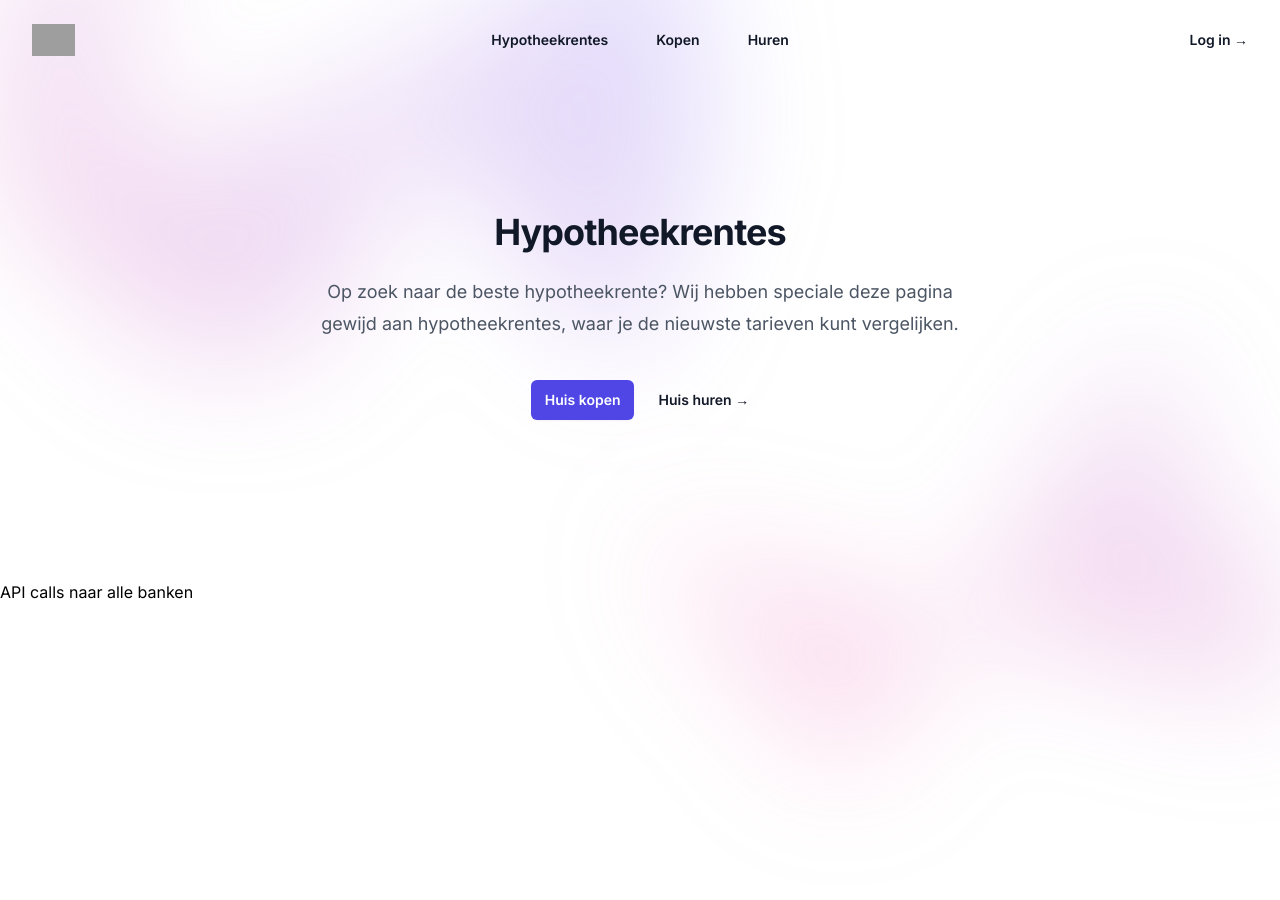
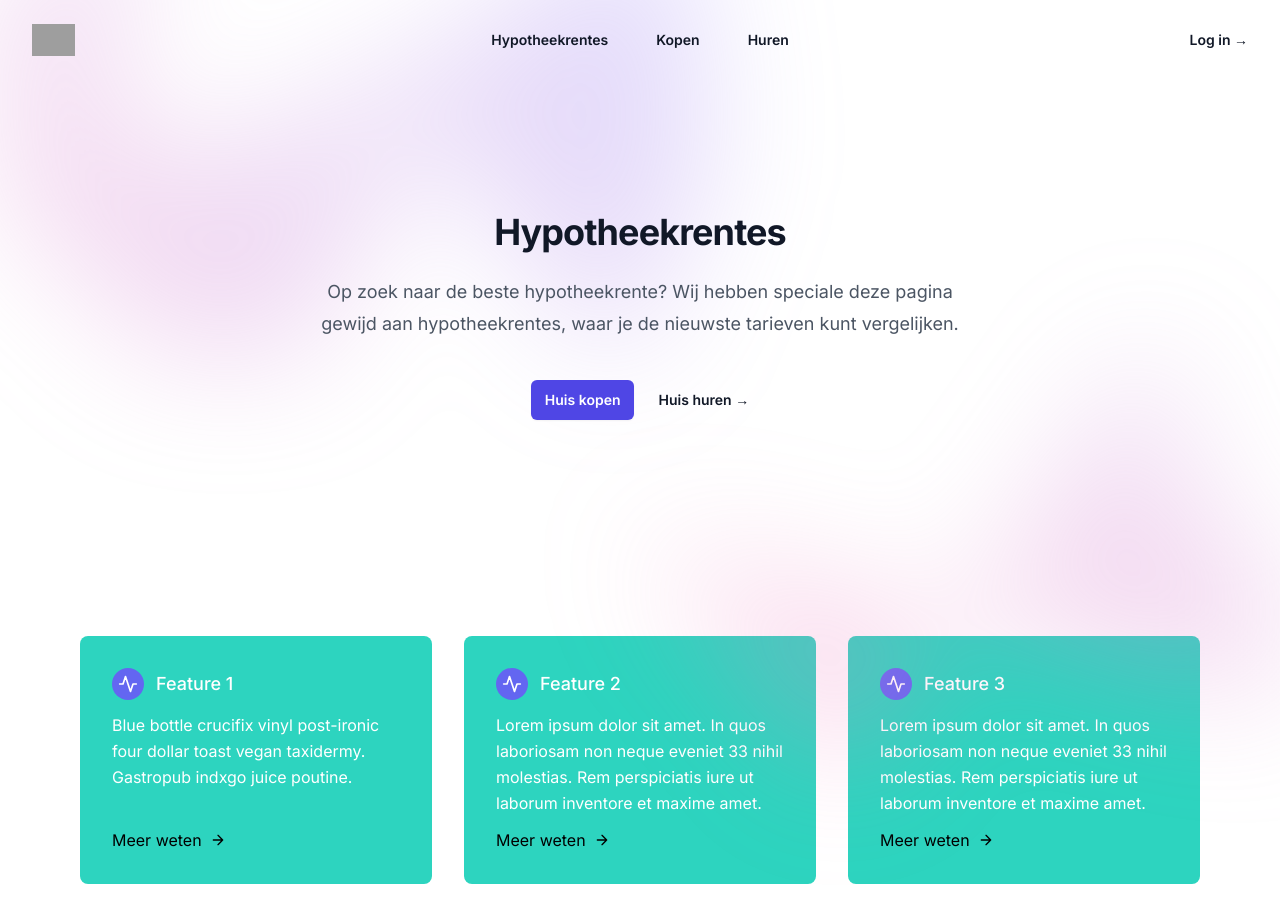
Before and after one commit to larsdeklijne/HuizenMarktData, a Next.js app: page /hypotheekrentes in a window 1280 px wide. Before the commit the page ends 800 px from the top, so only its background shows below. Built offline with nearby package versions, Linux system fonts and the light colour scheme; grey boxes are pictures that could not be loaded.

Commit message:
created component cardGrid

```diff
--- a/app/hypotheekrentes/page.tsx
+++ b/app/hypotheekrentes/page.tsx
@@ -1,3 +1,4 @@
+import CardGrid from "@/components/CardGrid"
 import Navbar from "@/components/Navbar"
 import PageIntro from "@/components/PageIntro"
 
@@ -7,6 +8,7 @@
       <PageIntro title="Hypotheekrentes" button1="Huis kopen" button2="Huis huren"
       href1="/kopen" href2="/huren"
       description="Op zoek naar de beste hypotheekrente? Wij hebben speciale deze pagina gewijd aan hypotheekrentes, waar je de nieuwste tarieven kunt vergelijken."></PageIntro>
+      <CardGrid></CardGrid>
     </div>
   )
 }
--- /dev/null
+++ b/components/CardGrid.tsx
@@ -0,0 +1,46 @@
+import React from 'react'
+
+const cards = [
+    { title: 'Feature 1', description: 'Blue bottle crucifix vinyl post-ironic four dollar toast vegan taxidermy. Gastropub indxgo juice poutine.'},
+    { title: 'Feature 2', description: 'Lorem ipsum dolor sit amet. In quos laboriosam non neque eveniet 33 nihil molestias. Rem perspiciatis iure ut laborum inventore et maxime amet.' },
+    { title: 'Feature 3', description: 'Lorem ipsum dolor sit amet. In quos laboriosam non neque eveniet 33 nihil molestias. Rem perspiciatis iure ut laborum inventore et maxime amet.'},
+  ]
+
+const CardGrid = () => {
+  return (
+    <div className="flex flex-wrap justify-center mt-10">
+
+        {cards.map((card) => (
+            <div className="p-4 max-w-sm">
+                <div className="flex rounded-lg h-full dark:bg-gray-800 bg-teal-400 p-8 flex-col">
+                    <div className="flex items-center mb-3">
+                        <div
+                            className="w-8 h-8 mr-3 inline-flex items-center justify-center rounded-full dark:bg-indigo-500 bg-indigo-500 text-white flex-shrink-0">
+                            <svg fill="none" stroke="currentColor" stroke-linecap="round" stroke-linejoin="round"
+                                stroke-width="2" className="w-5 h-5" viewBox="0 0 24 24">
+                                <path d="M22 12h-4l-3 9L9 3l-3 9H2"></path>
+                            </svg>
+                        </div>
+                        <h2 className="text-white dark:text-white text-lg font-medium">{card.title}</h2>
+                    </div>
+                    <div className="flex flex-col justify-between flex-grow">
+                        <p className="leading-relaxed text-base text-white dark:text-gray-300">
+                            {card.description}
+                        </p>
+                        <a href="#" className="mt-3 text-black dark:text-white hover:text-blue-600 inline-flex items-center">Meer weten
+                            <svg fill="none" stroke="currentColor" stroke-linecap="round" stroke-linejoin="round"
+                                stroke-width="2" className="w-4 h-4 ml-2" viewBox="0 0 24 24">
+                                <path d="M5 12h14M12 5l7 7-7 7"></path>
+                            </svg>
+                        </a>
+                    </div>
+                </div>
+            </div>
+        ))}
+
+    </div>
+
+  )
+}
+
+export default CardGrid
--- a/components/PageIntro.tsx
+++ b/components/PageIntro.tsx
@@ -64,7 +64,6 @@
       </div>
     </div>
   </div>
-  <h1>API calls naar alle banken</h1>
     </div>
   )
 }
```
